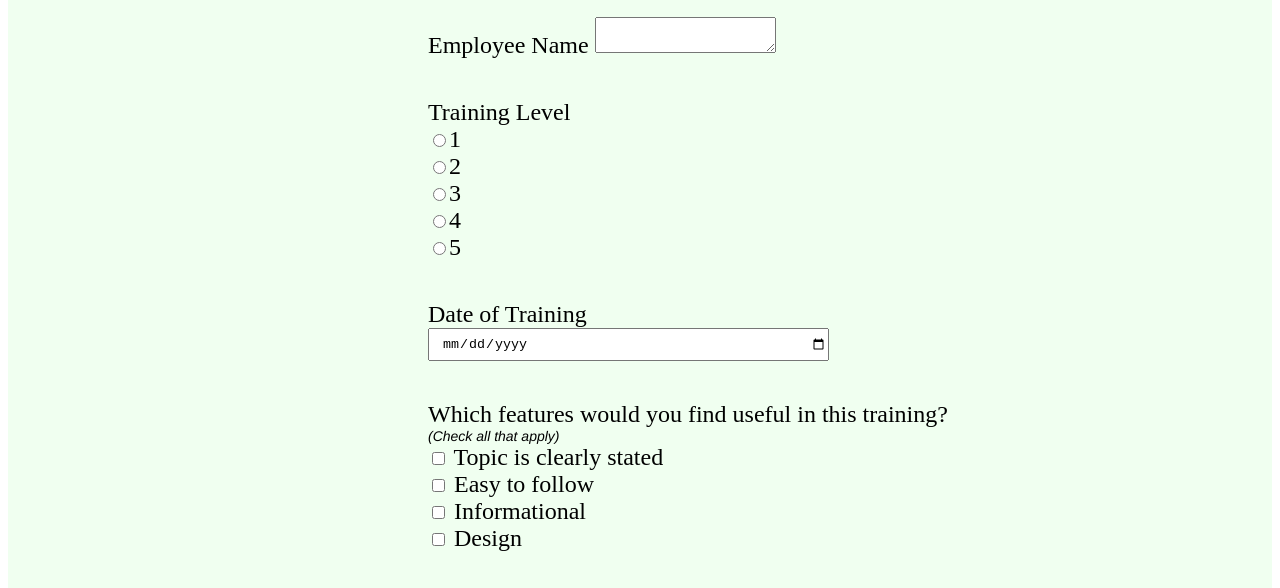
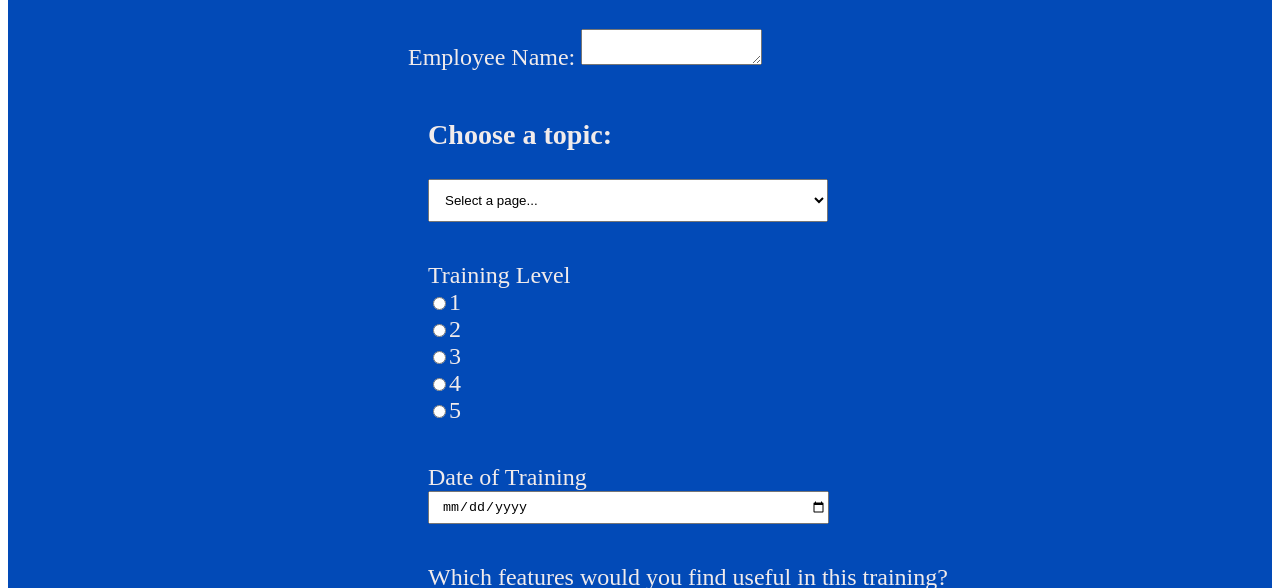
Before and after one commit to ekworsham/proscapes, a plain HTML site: page trainingForm.html in a window 1280 px wide. Shown: the part 131-719 px from the top of the page. Drawn offline with Linux system fonts and the light colour scheme; a web font is replaced by a local one.

Commit message:
7-30 update

```diff
--- a/scripts/training.js
+++ b/scripts/training.js
@@ -15,6 +15,8 @@ hamburgerElement.addEventListener('click', () => {
 })
 
 //**********************blowers******************//
+
+
 
 const blowers = [
     {
--- a/styles/training.css
+++ b/styles/training.css
@@ -117,7 +117,7 @@ Main
 main {
     display: grid;
     padding-bottom: .75rem;
-    background-color: honeydew;
+    background-color: rgb(2, 74, 183) ;
    }
 
 h1  {
@@ -229,7 +229,7 @@ p {
 FORM
 ********************************/
 .formPage {
-    color: black;
+    color: rgb(241, 235, 235);
     font-size: 1.5rem;
 }
 
@@ -264,6 +264,10 @@ FORM
     padding: .75rem;
     width: 100%;
     max-width: 400px;
+}
+
+#name, #rev {
+    margin-top: 2rem;
 }
 
 .wk5 button {
--- a/trainingForm.html
+++ b/trainingForm.html
@@ -5,7 +5,7 @@
     <meta charset="UTF-8">
     <meta name="viewport" content="width=device-width, initial-scale=1.0">
     <title>ProScapes Training</title>
-    <meta name="Description" content="Final Project | WDD 131">
+    <meta name="Description" content="ProScapes Training">
     <meta name="Author" content="Keith Worsham">
     <link rel="stylesheet" href="styles/training.css">
     <link rel="stylesheet" href="styles/trainingLarge.css">
@@ -35,12 +35,59 @@
 
     <main class = "formPage">
         <form method="get" action="trainingReview.html" class="wk5">
+            <label id="name">
+                Employee Name:
+                <textarea name="review" id="rev"></textarea>
+            </label>
 
             <div class="pn">
-                <label>
-                    Employee Name
-                    <textarea name="review" id="rev"></textarea>
-                </label>
+                <h3>Choose a topic:</h3>
+                <select id="pageSelection" onchange="navigate()">
+                    <option value="">Select a page...</option>
+                    <option value="">Accident Reporting</option>
+                    <option value="https://ekworsham.github.io/proscapes/blower.html">Blowers</option>
+                    <option value="">Chains & Hooks</option>
+                    <option value="">Chainsaws</option>
+                    <option value="">Chemicals</option>
+                    <option value="">Edgers</option>
+                    <option value="">Filters</option>
+                    <option value="">Fire Extinguishers</option>
+                    <option value="">Fuel</option>
+                    <option value="">Handtools</option>
+                    <option value="">Ladders</option>
+                    <option value="">Maintenance Seasonal Calendar</option>
+                    <option value="">Mowers</option>
+                    <option value="">Mulching</option>
+                    <option value="">Personal Protective Equipment</option>
+                    <option value="">Pests</option>
+                    <option value="">Plants</option>
+                    <option value="">Pruning</option>
+                    <option value="">Safety</option>
+                    <option value="">Seasonal Color</option>
+                    <option value="">Seasonal Operations</option>
+                    <option value="">Sprayers</option>
+                    <option value="">Skid Steer</option>
+                    <option value="">String Trimmers</option>
+                    <option value="">Tailers</option>
+                    <option value="">The Deadly Douzen</option>
+                    <option value="">Tillers</option>
+                    <option value="">Turf Grass</option>
+                    <option value="">Uniforms</option>
+                    <option value="">Utility Hazards</option>
+                    <option value="">Vehicles</option>
+                    <option value="">Weeds</option>
+                </select>
+
+
+                <script>
+                    function navigate() {
+                        var selectedPage = document.getElementById("pageSelection").value;
+                        if (selectedPage !== "") {
+                            window.location.href = selectedPage;
+                        }
+                    }
+                </script>
+
             </div>
 
             <div class="or">Training Level
@@ -73,9 +120,7 @@
             <button id="completeTraining" type="submit">Complete Training</button>
         </form>
 
-        <div id="blowers">
-            <h2>BLOWER TYPES</h2>
-        </div>
+
 
     </main>
 
```
Also changed, not shown: blowerM.html (+1 -1 lines), blowerO.html (+1 -1 lines), index.html (+1 -1 lines), test.html (+39 -3 lines), trainingReview.html (+1 -1 lines).
